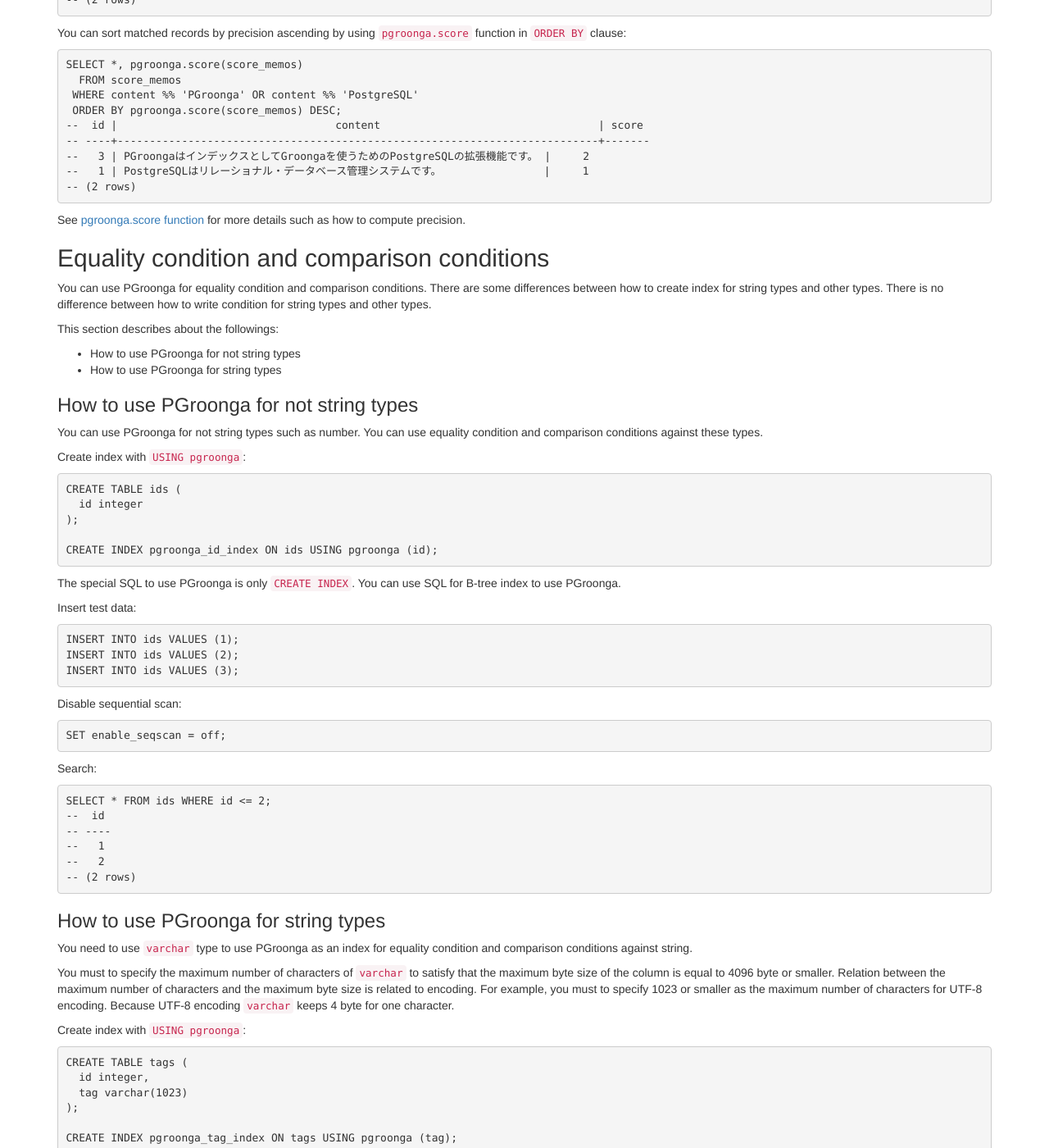
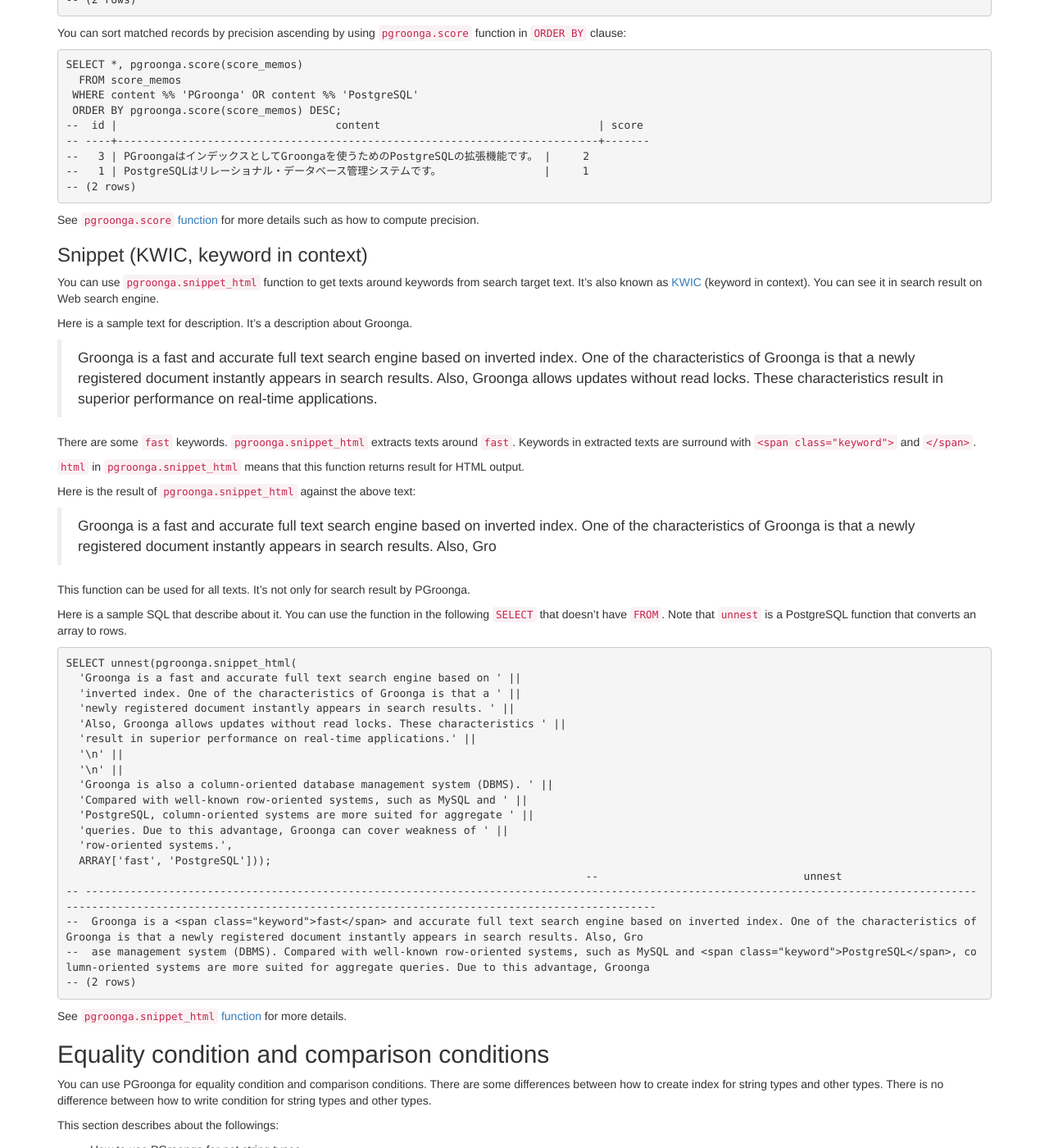
Before and after one commit to pgroonga/pgroonga.github.io, a Jekyll site: the page built from tutorial/index.md, in a window 1280 px wide and 1400 px high, scrolled down 2784 px. Shown: the whole window at 82% size. Built offline with Jekyll 4.4.1, drawn with Linux system fonts in a browser that asks for light colours; nearby versions of some CDN libraries; library files that are not in the unit come from our copies.

Commit message:
Translate

````diff
--- a/tutorial/index.md
+++ b/tutorial/index.md
@@ -188,7 +188,54 @@
 -- (2 rows)
 ```
 
-See [pgroonga.score function](../reference/functions/pgroonga-score.html) for more details such as how to compute precision.
+See [`pgroonga.score` function](../reference/functions/pgroonga-score.html) for more details such as how to compute precision.
+
+{: #snippet}
+
+### Snippet (KWIC, keyword in context)
+
+You can use `pgroonga.snippet_html` function to get texts around keywords from search target text. It's also known as [KWIC](https://en.wikipedia.org/wiki/Key_Word_in_Context) (keyword in context). You can see it in search result on Web search engine.
+
+Here is a sample text for description. It's a description about Groonga.
+
+> Groonga is a fast and accurate full text search engine based on inverted index. One of the characteristics of Groonga is that a newly registered document instantly appears in search results. Also, Groonga allows updates without read locks. These characteristics result in superior performance on real-time applications.
+
+
+There are some `fast` keywords. `pgroonga.snippet_html` extracts texts around `fast`. Keywords in extracted texts are surround with `<span class="keyword">` and `</span>`.
+
+`html` in `pgroonga.snippet_html` means that this function returns result for HTML output.
+
+Here is the result of `pgroonga.snippet_html` against the above text:
+
+> Groonga is a <span class="keyword">fast</span> and accurate full text search engine based on inverted index. One of the characteristics of Groonga is that a newly registered document instantly appears in search results. Also, Gro
+
+This function can be used for all texts. It's not only for search result by PGroonga.
+
+Here is a sample SQL that describe about it. You can use the function in the following `SELECT` that doesn't have `FROM`. Note that [`unnest`](http://www.postgresql.org/docs/current/static/functions-array.html) is a PostgreSQL function that converts an array to rows.
+
+```sql
+SELECT unnest(pgroonga.snippet_html(
+  'Groonga is a fast and accurate full text search engine based on ' ||
+  'inverted index. One of the characteristics of Groonga is that a ' ||
+  'newly registered document instantly appears in search results. ' ||
+  'Also, Groonga allows updates without read locks. These characteristics ' ||
+  'result in superior performance on real-time applications.' ||
+  '\n' ||
+  '\n' ||
+  'Groonga is also a column-oriented database management system (DBMS). ' ||
+  'Compared with well-known row-oriented systems, such as MySQL and ' ||
+  'PostgreSQL, column-oriented systems are more suited for aggregate ' ||
+  'queries. Due to this advantage, Groonga can cover weakness of ' ||
+  'row-oriented systems.',
+  ARRAY['fast', 'PostgreSQL']));
+                                                                                 --                                unnest
+-- ---------------------------------------------------------------------------------------------------------------------------------------------------------------------------------------------------------------------------------------
+--  Groonga is a <span class="keyword">fast</span> and accurate full text search engine based on inverted index. One of the characteristics of Groonga is that a newly registered document instantly appears in search results. Also, Gro
+--  ase management system (DBMS). Compared with well-known row-oriented systems, such as MySQL and <span class="keyword">PostgreSQL</span>, column-oriented systems are more suited for aggregate queries. Due to this advantage, Groonga
+-- (2 rows)
+```
+
+See [`pgroonga.snippet_html` function](../reference/functions/pgroonga-snippet-html.html) for more details.
 
 ## Equality condition and comparison conditions
 
````
Also changed, not shown: reference/functions/pgroonga-score.md (+2 -2 lines), reference/functions/pgroonga-snippet-html.md (added, +24 -0 lines).
